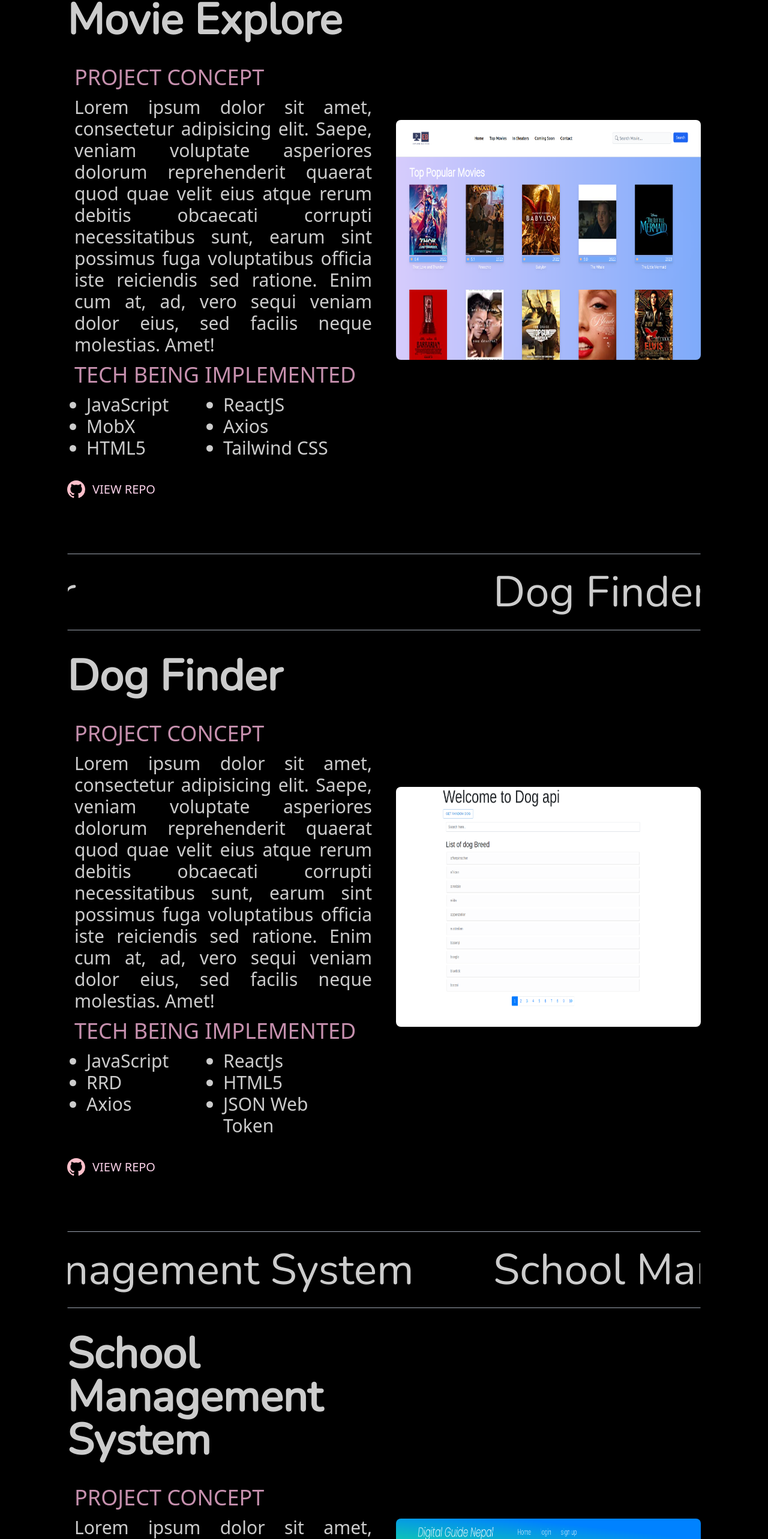
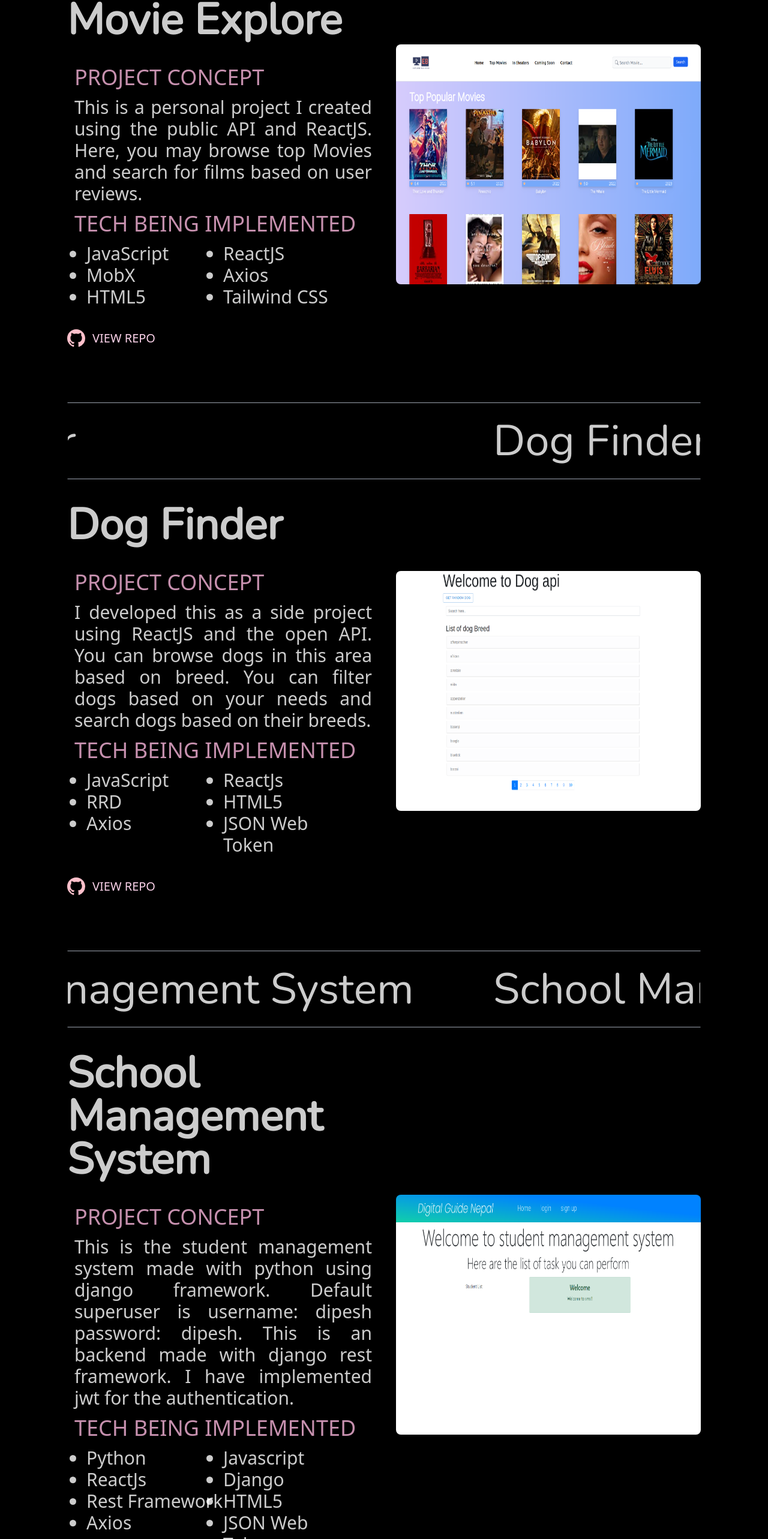
Before and after one commit to dipeshkumarsah98/Portfolio, a React (Create React App) app: page / in a window 1280 px wide. Shown: the part 4003-6569 px from the top of the page at 60% size. Built offline with nearby package versions, Linux system fonts and the light colour scheme; a web font is replaced by a local one.

Commit message:
added description

```diff
--- a/src/Components/Work.jsx
+++ b/src/Components/Work.jsx
@@ -18,14 +18,13 @@ export const Work = () => {
       },
     },
   };
-  var description =
-    "Lorem ipsum dolor sit amet, consectetur adipisicing elit. Saepe, veniam voluptate asperiores dolorum reprehenderit quaerat quod quae velit eius atque rerum debitis obcaecati corrupti necessitatibus sunt, earum sint possimus fuga voluptatibus officia iste reiciendis sed ratione. Enim cum at, ad, vero sequi veniam dolor eius, sed facilis neque molestias. Amet!";
 
   const works = [
     {
       id: 1,
       name: "Movie Explore",
-      description: description,
+      description:
+        "This is a personal project I created using the public API and ReactJS. Here, you may browse top Movies and search for films based on user reviews.",
       technology: [
         "JavaScript",
         "ReactJS",
@@ -34,13 +33,14 @@ export const Work = () => {
         "HTML5",
         "Tailwind CSS",
       ],
-      link: '"https://github.com/dipeshkumarsah98/E-commerical-API-django/tree/master"',
+      link: "https://github.com/dipeshkumarsah98/explore-movie",
       img: MovieExplore,
     },
     {
       id: 2,
       name: "Dog Finder",
-      description: description,
+      description:
+        "I developed this as a side project using ReactJS and the open API. You can browse dogs in this area based on breed. You can filter dogs based on your needs and search dogs based on their breeds.",
       technology: [
         "JavaScript",
         "ReactJs",
@@ -55,7 +55,8 @@ export const Work = () => {
     {
       id: 3,
       name: "School Management System",
-      description: description,
+      description:
+        "This is the student management system made with python using django framework. Default superuser is username: dipesh password: dipesh. This is an backend made with django rest framework. I have implemented jwt for the authentication.",
       technology: [
         "Python",
         "Javascript",
```
